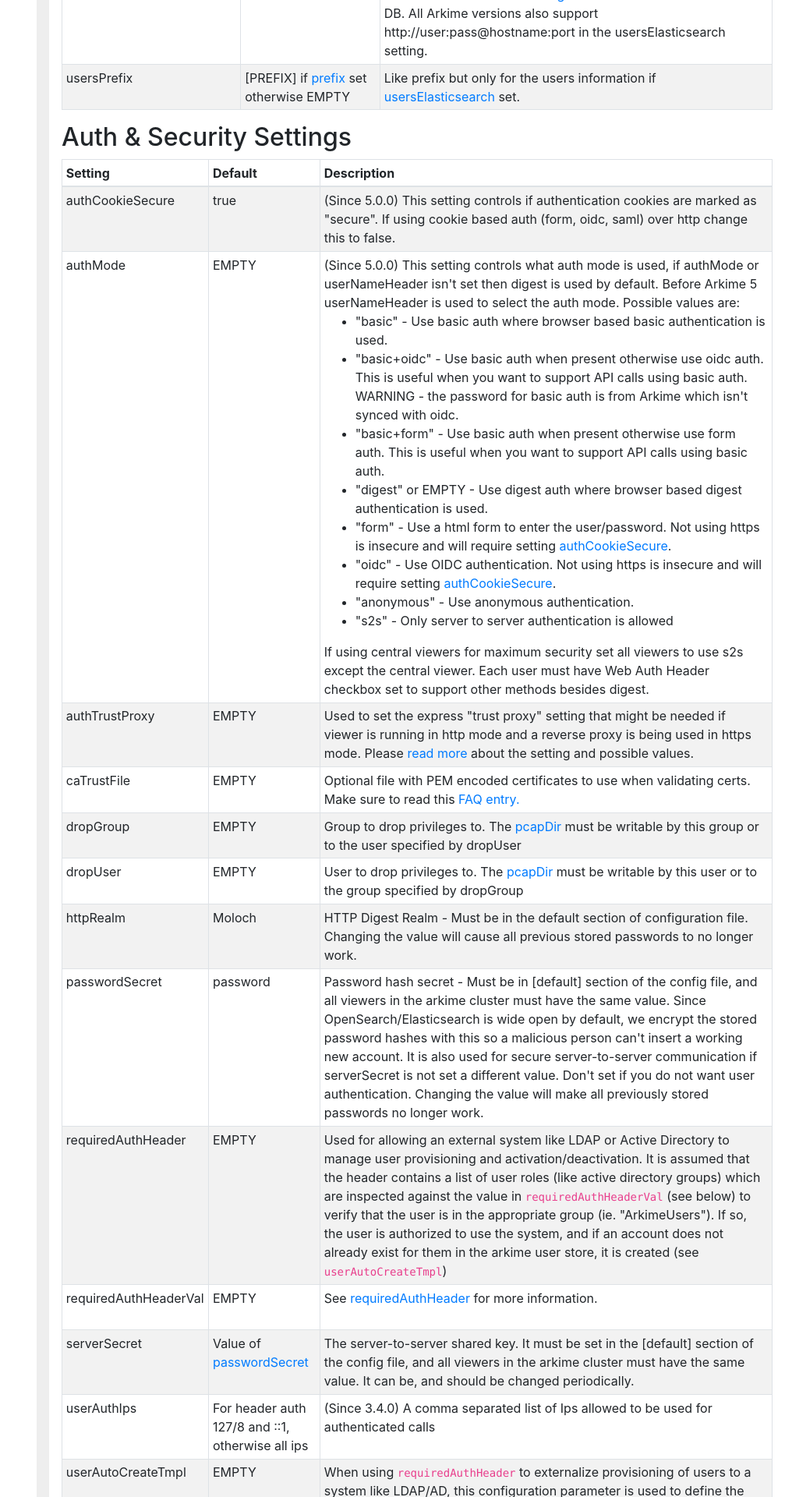
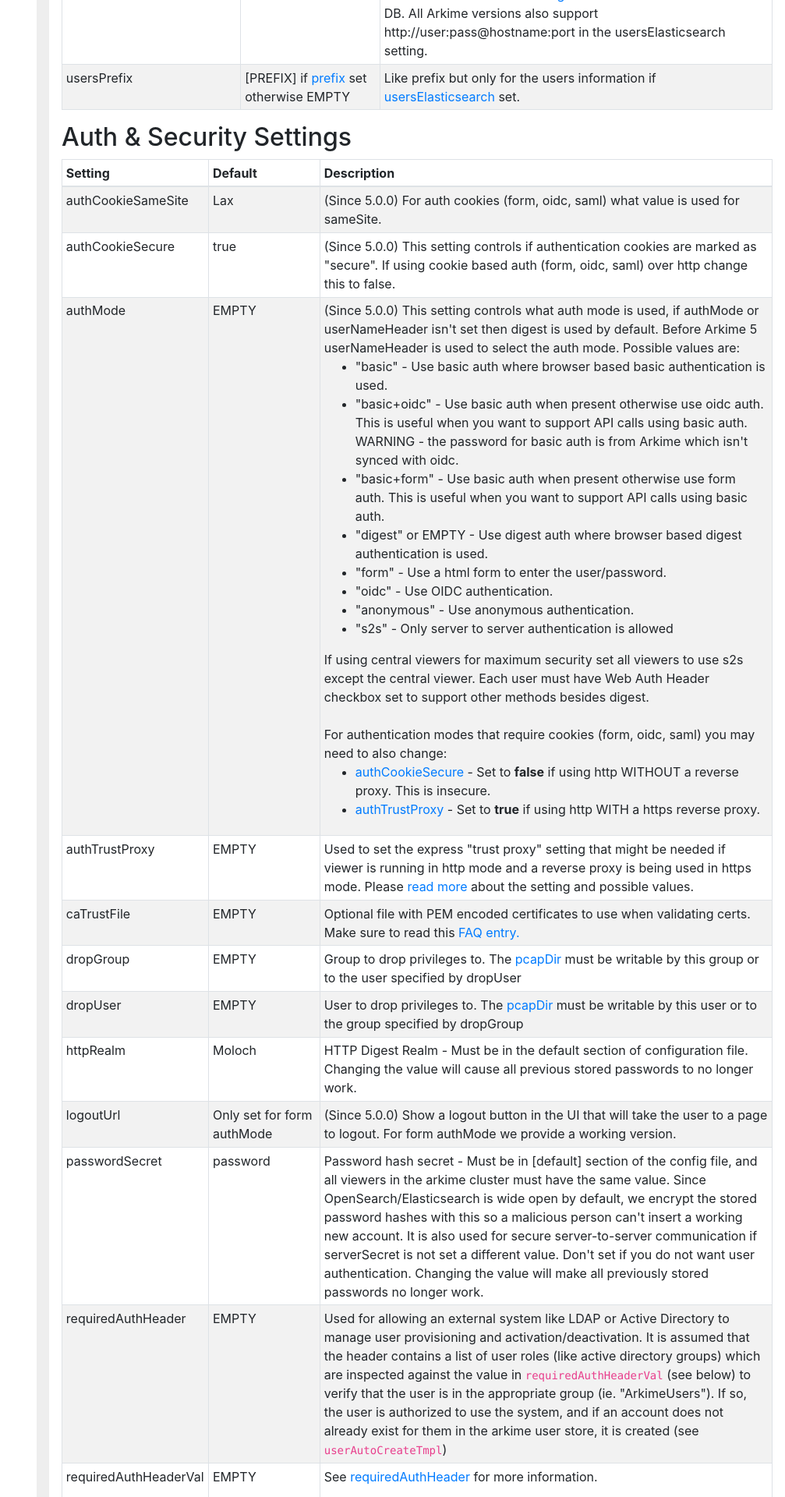
Before and after one commit to arkime/arkimeweb, a Jekyll site: the page built from settings.html, in a window 1280 px wide. Shown: the part 2893-4813 px from the top of the page at 78% size, without its empty margins (273-1280 px from the left). Built offline with Jekyll 4.4.1, drawn with Linux system fonts in a browser that asks for light colours; some of the changed text lies outside the part shown.

Commit message:
add more missing vars

```diff
--- a/_data/settings/capture.yml
+++ b/_data/settings/capture.yml
@@ -384,7 +384,7 @@
       raid 5/xfs stripe size and multiple of 4096 if using
       direct/thread-direct pcapWriteMethod
 
-  - key:  snapLen
+  - key: snapLen
     value: "16384"
     text: |
       The maximum size of a packet Arkime will read off
@@ -438,3 +438,23 @@
     value: EMPTY
     text: |
      (Since 5.0.0) A list of ini format files that have a <a href="#packet-drop-ips">[packet-drop-ips]</a> section. These files will reload on change without restarting capture.
+
+  - key: parseHTTPHeaderValueMaxLen
+    value: 1024
+    text: (Since 3.2.1) Truncate length for http header values before adding to SPI data.
+
+  - key: esBulkQuery
+    value: /_bulk
+    text: (Since 2.3.0) The path to send session bulk queries to.
+
+  - key: ecsEventDataset
+    value: EMPTY
+    text: (Since 4.0.0) Value for event.dataset in SPI
+
+  - key: ecsEventProvider
+    value: EMPTY
+    text: (Since 3.3.0) Value for event.provider in SPI
+
+  - key: esMaxRetries
+    value: 2
+    text: (Since 2.3.1) How many times to retry OpenSearch/Elasticsearch operations
--- a/_data/settings/reader-poi.yml
+++ b/_data/settings/reader-poi.yml
@@ -14,3 +14,9 @@
     Server mode is set by using <code>pcapReadMethod=pcap-over-ip-server</code>.
     The <code>interface</code> setting is ignored and should just be set to <code>dummy</code>.
   </p>
+
+
+settings:
+  - key: pcapOverIpPort
+    value: 57012
+    text: In server mode this is the port to listen on
--- a/_data/settings/security.yml
+++ b/_data/settings/security.yml
@@ -48,13 +48,19 @@
         <li>"basic+oidc" - Use basic auth when present otherwise use oidc auth. This is useful when you want to support API calls using basic auth. WARNING - the password for basic auth is from Arkime which isn't synced with oidc.</li>
         <li>"basic+form" - Use basic auth when present otherwise use form auth. This is useful when you want to support API calls using basic auth.</li>
         <li>"digest" or EMPTY - Use digest auth where browser based digest authentication is used.</li>
-        <li>"form" - Use a html form to enter the user/password. Not using https is insecure and will require setting <a href="#authCookieSecure">authCookieSecure</a>.</li>
-        <li>"oidc" -  Use OIDC authentication. Not using https is insecure and will require setting <a href="#authCookieSecure">authCookieSecure</a>.</li>
+        <li>"form" - Use a html form to enter the user/password.</li>
+        <li>"oidc" -  Use OIDC authentication.</li>
         <li>"anonymous" - Use anonymous authentication.</li>
         <li>"s2s" -  Only server to server authentication is allowed</li>
       </ul>
       If using central viewers for maximum security set all viewers to use s2s except the central viewer.
       Each user must have Web Auth Header checkbox set to support other methods besides digest.
+      <br><br>
+      For authentication modes that require cookies (form, oidc, saml) you may need to also change:
+      <ul>
+        <li> <a href="#authCookieSecure">authCookieSecure</a> - Set to <b>false</b> if using http WITHOUT a reverse proxy. This is insecure.</li>
+        <li> <a href="#authTrustProxy">authTrustProxy</a> - Set to <b>true</b> if using http WITH a https reverse proxy.</li>
+      </ul>
 
   - key: userNameHeader
     value: EMPTY
@@ -136,3 +142,13 @@
     text: |
       (Since 5.0.0) This setting controls if authentication cookies are marked as "secure".
       If using cookie based auth (form, oidc, saml) over http change this to false.
+
+  - key: authCookieSameSite
+    value: 'Lax'
+    text: |
+      (Since 5.0.0) For auth cookies (form, oidc, saml) what value is used for sameSite.
+
+  - key: logoutUrl
+    value: Only set for form authMode
+    text: |
+      (Since 5.0.0) Show a logout button in the UI that will take the user to a page to logout. For form authMode we provide a working version.
--- a/_data/settings/viewer.yml
+++ b/_data/settings/viewer.yml
@@ -203,6 +203,10 @@
         <li>INSECURE-ORIGINALNAME - DO NOT USE!!! The full original name of the uploaded file, using this will make it EASY to take over your host. DO NOT USE!!!</li>
       </ul>
 
+  - key: uploadRoles
+    value: arkimeUser
+    text: A user must have this role to be able to upload, the uploadCommand also needs to be set to enable.
+
   - key: uploadFileSizeLimit
     value: EMPTY
     text: |
@@ -223,3 +227,15 @@
   - key: maxAggSize
     value: 10000
     text: Max number of items in an aggregations to request for unique and export intersection
+
+  - key: turnOffGraphDays
+    value: 30
+    text: (Since 4.0.0) Automatically turn off the graph if the query is more then this many days. This is to protect overloading OpenSearch/Elasticsarch.
+
+  - key: elasticsearchScrollTimeout
+    value: 300
+    text: How long to wait for OpenSearch/Elasticsearch to respond to queries
+
+  - key: esMaxConcurrentShardRequests
+    value: EMPTY
+    text: Tells OpenSearch/Elasticsearch how many shards to search at the same time
--- a/_data/settings/writer-simple.yml
+++ b/_data/settings/writer-simple.yml
@@ -6,7 +6,7 @@
     text: |
       Arkime support <a href="#pcap-at-rest-encryption">PCAP at Rest Encryption</a>.
 
-  - key:  simpleKEKId
+  - key: simpleKEKId
     value: EMPTY
     text: |
       Which kek to use, see <a href="#pcap-at-rest-encryption">PCAP at Rest Encryption</a>.
```
Also changed, not shown: _data/settings/chad.yml (+17 -0 lines).
